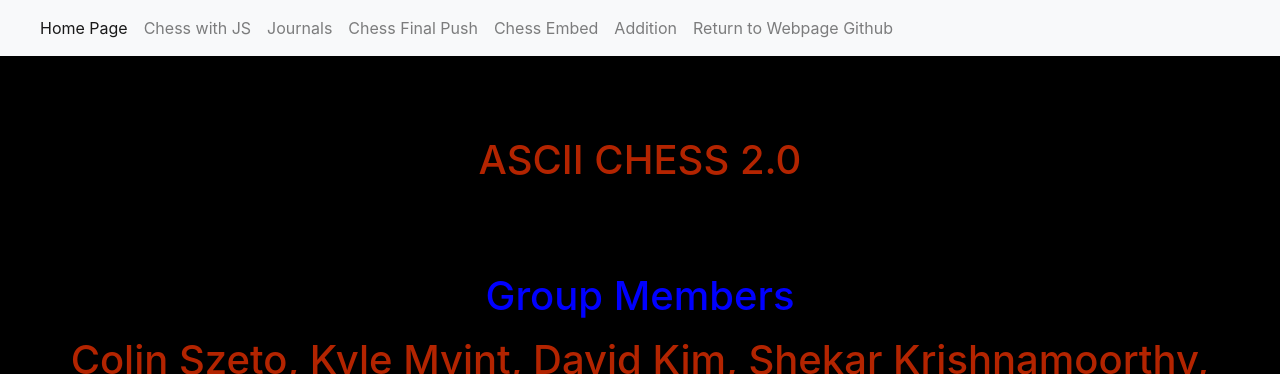
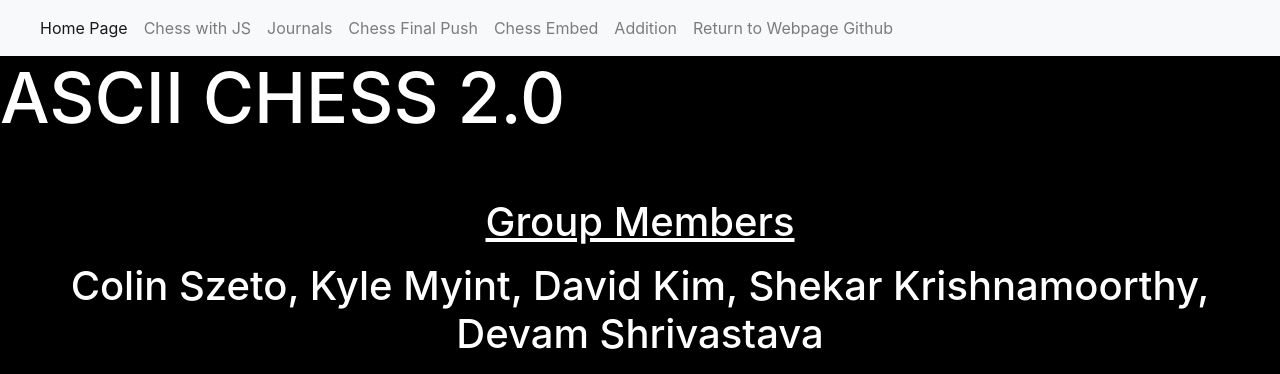
Before and after one commit to colin-szeto/Group-Portfolio, a Flask app: page / in a window 1280 px wide. Shown: the top 374 px of the page. Run offline with Flask 2, Linux system fonts and the light colour scheme; some libraries are stand-ins or nearby versions.

Commit message:
continued working on fixing the style of the home page/other pages

```diff
--- a/templates/home.html
+++ b/templates/home.html
@@ -25,14 +25,13 @@
 
     <body style="background-color:black;">
 
-      <h1 id= "headerOne">ASCII CHESS 2.0<h1>
-      <p style = "color: blue;"> Group Members </p>
-      <p class = "center"> Colin Szeto, Kyle Myint, David Kim, Shekar Krishnamoorthy, Devam Shrivastava </p>
+      <h1 style = "color: white; font-size: 70px; padding-bottom: 50px">ASCII CHESS 2.0<h1>
+      <p style = "color: white; text-decoration: underline;"> Group Members </p>
+      <p style = "color: white;"> Colin Szeto, Kyle Myint, David Kim, Shekar Krishnamoorthy, Devam Shrivastava </p>
       <p> </p>
       <p> </p>
-      <p class = "center"> Link to group plan: <a target = "_blank" href="https://docs.google.com/document/d/1ktGsDPl07wBa6YQvsGDCKAi1Bpz_exLEj0Y3ASh-fK0/edit">Project Doc</a></p>
+      <p style = "color: white;"> Link to group plan: <a target = "_blank" href="https://docs.google.com/document/d/1ktGsDPl07wBa6YQvsGDCKAi1Bpz_exLEj0Y3ASh-fK0/edit">Project Doc</a></p>
 
-      </div>
 
       <img id = "background" src= "https://cdn.discordapp.com/attachments/763494337798471721/770163622549651486/most_expensive_chess_board_ever.png" alt = "expensive chess set">
 
```
